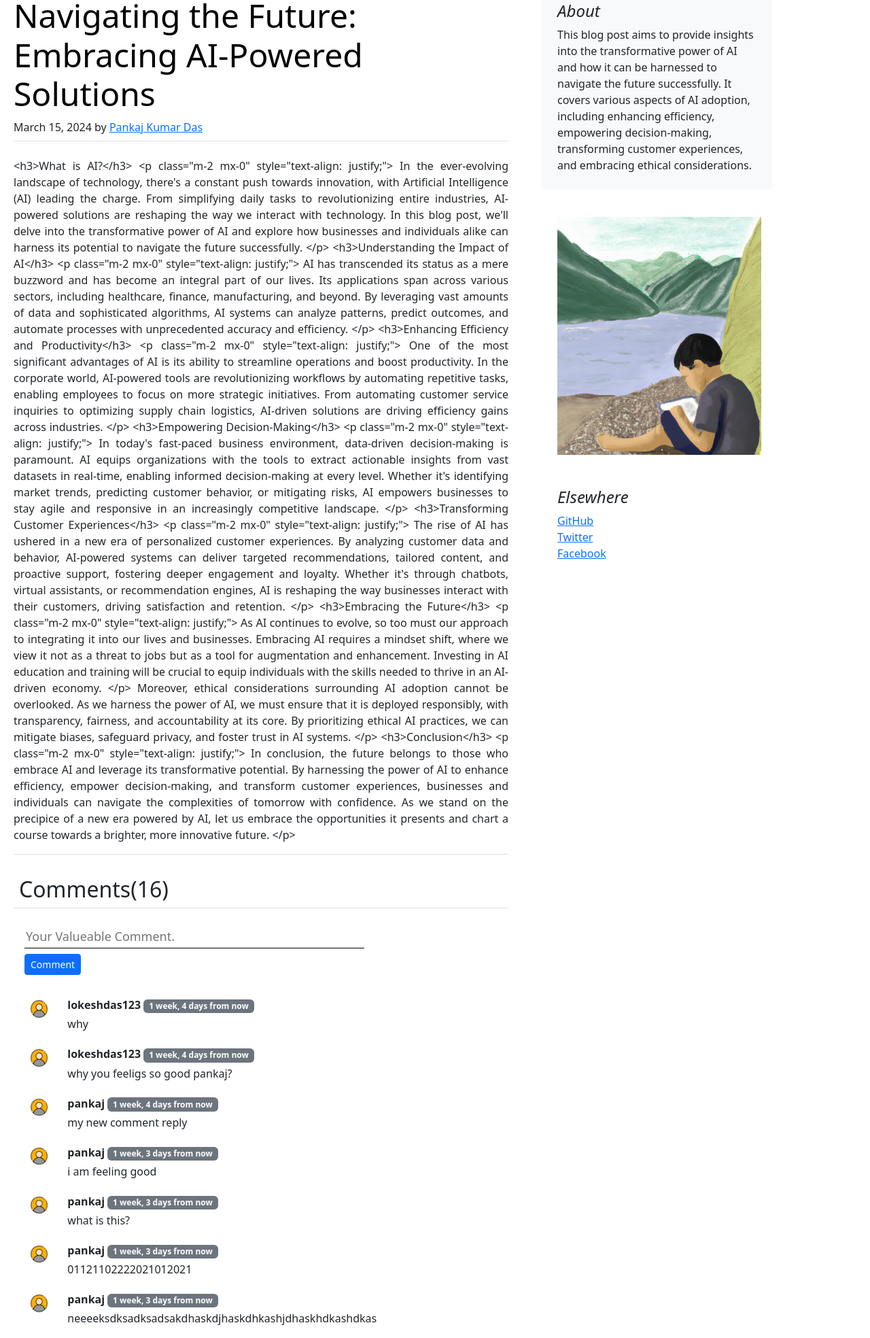
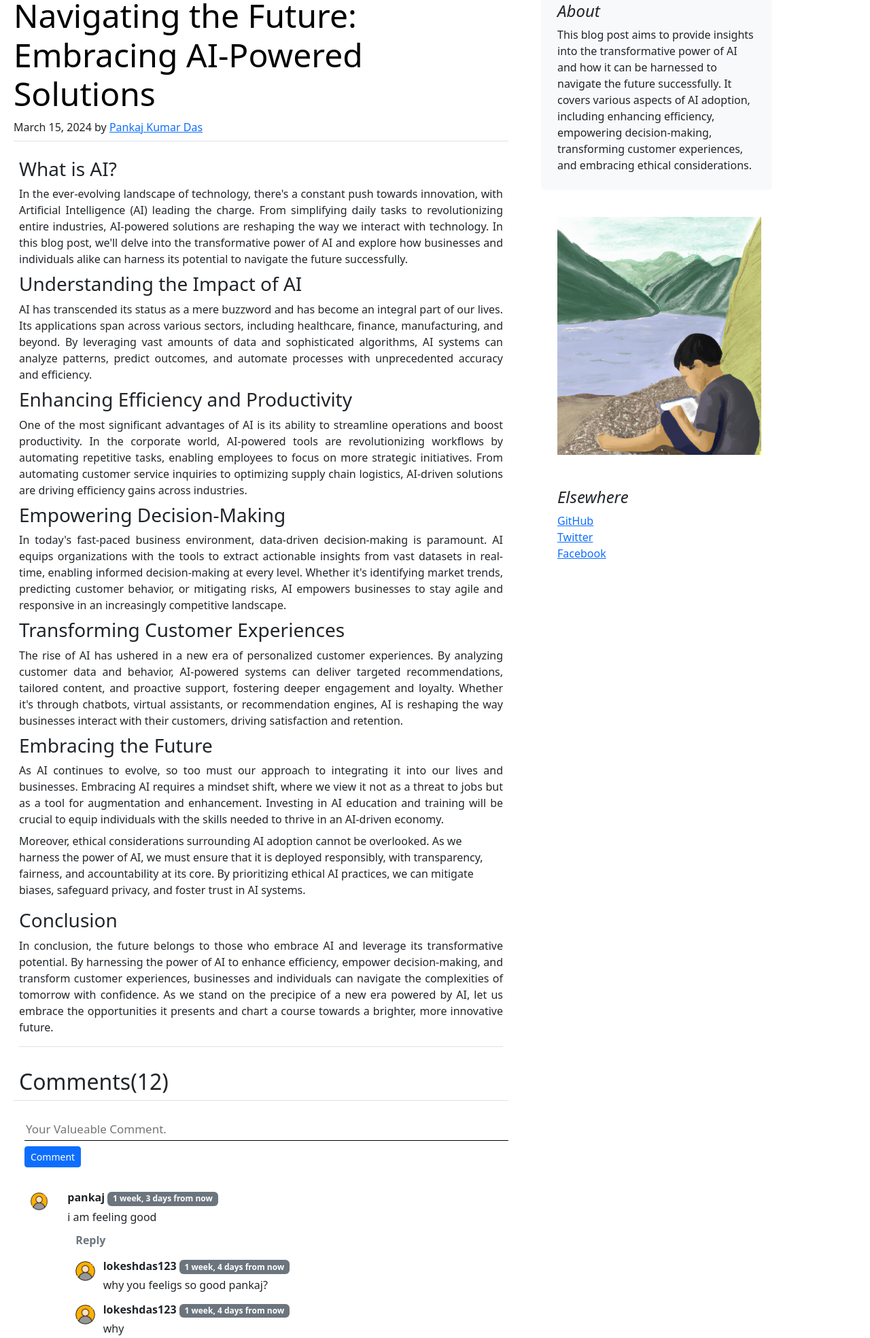
Before and after one commit to PankajSP2019/Blog-App-With-Django, a Django app: a page that uses django_blog/templates/base.html in a window 1280 px wide. Shown: the part 94-2062 px from the top of the page at 68% size. Run offline with Django 4.2, Linux system fonts and the light colour scheme; a user stored in the database is signed in; data comes from the database, SQL or seed files in the repository; both versions use the stored data as it was after the commit.

Commit message:
first commit

```diff
--- a/django_blog/blog/models.py
+++ b/django_blog/blog/models.py
@@ -1,6 +1,8 @@
 from django.db import models
 from django.contrib.auth.models import User
 from django.utils.timezone import now
+# For Custom Template Tags
+from .templatetags import extras
 
 
 # Create your models here.
--- /dev/null
+++ b/django_blog/blog/templatetags/extras.py
@@ -0,0 +1,10 @@
+# Created By - Pankaj Kumar Das
+# For Custom Template Tags
+from django import template
+
+register = template.Library()
+
+
+@register.filter(name='get_val')
+def get_val(dict, key):
+    return dict.get(key)
--- a/django_blog/blog/views.py
+++ b/django_blog/blog/views.py
@@ -16,8 +16,16 @@ def blogHome(request):
 def blogPost(request, slug):
     post = Post.objects.filter(slug=slug).first()
     if post is not None:
-        comments = BlogComment.objects.filter(post=post).order_by('-timestamp')
-        context = {'post': post, 'comments': comments}
+        comments = BlogComment.objects.filter(post=post, parent=None).order_by('-timestamp')
+        # exclude(parent=None) , This will not fetch value, which parent is None
+        replies = BlogComment.objects.filter(post=post).exclude(parent=None)
+        reply_dict = {}
+        for reply in replies:
+            if reply.parent.cno not in reply_dict.keys():
+                reply_dict[reply.parent.cno] = [reply]
+            else:
+                reply_dict[reply.parent.cno].append(reply)
+        context = {'post': post, 'comments': comments, 'reply_dict': reply_dict}
         return render(request, "blog/blogpost.html", context)
     else:
         return HttpResponse("404 - Some Error Occurs")
@@ -29,14 +37,25 @@ def postComment(request):
         comment = request.POST.get('comment')
         user = request.user
         post_pno = request.POST.get('post_pno')
+        parent_comment_cno = request.POST.get('parentPno')
         post = Post.objects.get(pno=post_pno)
 
-        comment_insert = BlogComment(comment=comment, user=user, post=post)
-        comment_insert.save()
-
-        messages.success(request, "Your Comment Has Been Posted..")
-        # return redirect(f"/blog/{post.slug}")
-        return redirect("blogPost", slug=post.slug)
+        # Check It is a comment or reply
+        if parent_comment_cno == "":
+            # It's a Comment
+            comment_insert = BlogComment(comment=comment, user=user, post=post)
+            comment_insert.save()
+            messages.success(request, "Your Comment Has Been Posted..")
+            # return redirect(f"/blog/{post.slug}")
+            return redirect("blogPost", slug=post.slug)
+        else:
+            # It's a Reply
+            parent = BlogComment.objects.get(cno=parent_comment_cno)
+            comment_insert = BlogComment(comment=comment, user=user, post=post, parent=parent)
+            comment_insert.save()
+            messages.success(request, "Your Reply Has Been Posted..")
+            # return redirect(f"/blog/{post.slug}")
+            return redirect("blogPost", slug=post.slug)
 
     else:
         return HttpResponse("404 - Some Error Occurs")
--- a/django_blog/templates/base.html
+++ b/django_blog/templates/base.html
@@ -5,12 +5,15 @@
     <meta charset="utf-8">
     <meta name="viewport" content="width=device-width, initial-scale=1">
     <title>{% block title %} {% endblock %}</title>
+
+
     <link href="https://cdn.jsdelivr.net/npm/bootstrap@5.3.3/dist/css/bootstrap.min.css" rel="stylesheet"
         integrity="sha384-QWTKZyjpPEjISv5WaRU9OFeRpok6YctnYmDr5pNlyT2bRjXh0JMhjY6hW+ALEwIH" crossorigin="anonymous">
     <script src="https://code.jquery.com/jquery-3.6.4.min.js"></script>
 
     <!-- Dropdown Button is not working, after add this like it properly working -->
     <script src="https://cdn.jsdelivr.net/npm/bootstrap@5.0.1/dist/js/bootstrap.min.js" integrity="sha384-Atwg2Pkwv9vp0ygtn1JAojH0nYbwNJLPhwyoVbhoPwBhjQPR5VtM2+xf0Uwh9KtT" crossorigin="anonymous"></script>
+
 
 
 
@@ -209,5 +212,8 @@
         integrity="sha384-0pUGZvbkm6XF6gxjEnlmuGrJXVbNuzT9qBBavbLwCsOGabYfZo0T0to5eqruptLy"
         crossorigin="anonymous"></script>
 
+
+    {% block script %} {% endblock %}
+
 </body>
 </html>
--- a/django_blog/templates/blog/blogpost.html
+++ b/django_blog/templates/blog/blogpost.html
@@ -17,8 +16,8 @@
         background-color: none;
         outline: 0;
         font-size: 18px;
-        max-width: 500px;
-        width: 500px;
+        max-width: 100%;
+        width: 100%;
         height: 35px;
     }
 
@@ -39,32 +59,36 @@
 
 {% load static %}
 {% load humanize %}
+{% load extras %}
 
-<div class="container my-2 mx-2" >
+<div class="container my-2 mx-2">
     <div class="row g-5">
         <div class="col-md-8">
 
-            <article class="my-4 blog-post border-bottom">
+            <article class="my-4 blog-post border-bottom ">
                 <h2 class="display-5 link-body-emphasis mb-1">{{post.title}}</h2>
                 <p class="blog-post-meta my-2">{{post.timestamp}} by <a href="#">{{post.author}}</a></p>
             </article>
 
-            <article class="my-4 blog-post border-bottom">
-                <p class="blog-post-meta" style="text-align: justify;">{{post.content}}</p>
+            <article class="my-4 blog-post border-bottom mx-2">
+                <p class="" style="text-align: justify;">{{post.content|safe}}</p>
             </article>
 
             <!-- For comment -->
             <div>
                 <h2 class="border-bottom p-2">Comments({{comments.count}})</h2>
                 <div class="my-3 mb-3">
-                    {% if messages %} <!-- main condition-->
+                    {% if messages %}
+                    <!-- main condition-->
                     {% for message in messages %}
-                                <div {% if message.tags %} class="alert alert-{{ message.tags }} alert-dismissible fade show" role="alert" {% endif %}>
+                    <div {% if message.tags %} class="alert alert-{{ message.tags }} alert-dismissible fade show"
+                        role="alert" {% endif %}>
                         <strong>Hello!</strong> {{ message }}
                         <button type="button" class="btn-close" data-bs-dismiss="alert" aria-label="Close"></button>
                     </div>
                     {% endfor %}
-                    {% endif %} <!-- END main condition-->
+                    {% endif %}
+                    <!-- END main condition-->
                 </div>
 
                 {% if user.is_authenticated %}
@@ -72,15 +96,18 @@
                 <form action="/blog/commentpost/" method="post">
                     {% csrf_token %}
                     <div class="my-4 ms-3">
-                            <input type="text" name="comment" id="comment" placeholder="Your Valueable Comment." required autocomplete="off"> <br>
-                            <input type="hidden" name="post_pno" value="{{post.pno}}" >
+                        <input type="text" name="comment" id="comment" placeholder="Your Valueable Comment." required
+                            autocomplete="off" style="font-size: 17px;"> <br>
+                        <input type="hidden" name="post_pno" value="{{post.pno}}">
+                        <input type="hidden" name="parentPno" value="">
                         <button type="submit" class="btn btn-primary btn-sm my-2">Comment</button>
                     </div>
                 </form>
                 {% else %}
-                    <div  class="alert alert-warning alert-dismissible fade show" role="alert" >
+                <div class="alert alert-warning alert-dismissible fade show" role="alert">
                     <strong>Please Logged In, For Post Your Valueable Comment.</strong>
-                        <button class="btn btn-primary btn-sm" data-bs-toggle="modal" data-bs-target="#staticBackdrop-login">Login</button>
+                    <button class="btn btn-primary btn-sm" data-bs-toggle="modal"
+                        data-bs-target="#staticBackdrop-login">Login</button>
                 </div>
                 {% endif %}
 
@@ -93,9 +120,63 @@
                         <img src="{%static 'blog/user.png' %}" class="rounded mx-auto d-block w-100 p-1 " alt="image">
                     </div>
                     <div class="col-md-11">
-                            <b>{{comment.user.username}}</b> <span class="badge text-bg-secondary">{{comment.timestamp|naturaltime}}</span>
+                        <b>{{comment.user.username}}</b> <span
+                            class="badge text-bg-secondary">{{comment.timestamp|naturaltime}}</span>
                         <div class="content my-1">
                             {{comment.comment}}
+                        </div>
+
+                        <!-- For Reply -->
+                        {% if user.is_authenticated %}
+                            <button class="btn btn btn-outline-secondary rounded-pill border-0" type="button"
+                                data-bs-toggle="collapse"
+                                data-bs-target="#replyBox{{comment.cno}}" aria-expanded="false"
+                                aria-controls="replyBox{{comment.cno}}">
+                                <b>Reply</b>
+                            </button>
+                            <!-- Collapse Start -->
+                            <div class="collapse my-2" id="replyBox{{comment.cno}}">
+                                <div class="card card-body w-75">
+                                    <!-- Post Reply Form -->
+                                    <form action="/blog/commentpost/" method="post">
+                                        {% csrf_token %}
+                                        <div class="ms-3">
+                                            <input type="text" name="comment" id="reply" placeholder="Your Valueable Reply." required autocomplete="off" style="font-size: 17px;"> <br>
+                                            <input type="hidden" name="post_pno" value="{{post.pno}}">
+                                            <input type="hidden" name="parentPno" value="{{comment.cno}}">
+                                            <button type="submit" class="btn btn-primary btn-sm my-2">Reply</button>
+                                            <!-- For Close the Collapse -->
+                                            <button class="btn btn-secondary btn-sm" type="button" data-comment-id="{{comment.cno}}"
+                                                onclick="closeCollapse(this)">
+                                                Close
+                                            </button>
+                                        </div>
+                                    </form>
+                                </div>
+                            </div>
+                    {% else %}
+                        <button class="btn btn btn-outline-secondary disabled rounded-pill border-0" type="button" data-bs-toggle="collapse"
+                            data-bs-target="#replyBox{{comment.cno}}" aria-expanded="false" aria-controls="replyBox{{comment.cno}}">
+                            <b>Reply</b>
+                        </button>
+                    {% endif %}
+
+                    <!-- Show Reply -->
+                    <div class="replies">
+                        <!-- get_val is our custom made template tags location: blog/templatetags/extras.py -->
+                        {% for reply in reply_dict|get_val:comment.cno %}
+                        <div class="row gx-0 mx-0 my-2 ">
+                            <div class="col-md-1 ">
+                                <img src="{%static 'blog/user.png' %}" class="rounded mx-auto d-block w-75 p-1 " alt="image">
+                            </div>
+                            <div class="col-md-11">
+                                <b>{{reply.user.username}}</b> <span class="badge text-bg-secondary">{{reply.timestamp|naturaltime}}</span>
+                                <div class="content my-1">
+                                    {{reply.comment}}
+                                </div>
+                            </div>
+                        </div>
+                        {% endfor %}
                     </div>
                     </div>
                 </div>
@@ -131,4 +213,17 @@
     </div>
 </div>
 
+
+
 {% endblock %}
+
+{% block script %}
+    <script>
+        function closeCollapse(button) {
+            var commentId = button.getAttribute('data-comment-id');
+            var collapseId = "#replyBox" + commentId;
+            $(collapseId).collapse('hide');
+        }
+    </script>
+
+{% endblock %}
```
Also changed, not shown: other parts of django_blog/templates/blog/blogpost.html (+25 -4 lines), django_blog/templates/blog/bloghome.html (+11 -1 lines), django_blog/blog/templatetags/__init__.py (added), django_blog/db.sqlite3. Lines whose indentation alone changed are shown as unchanged.
